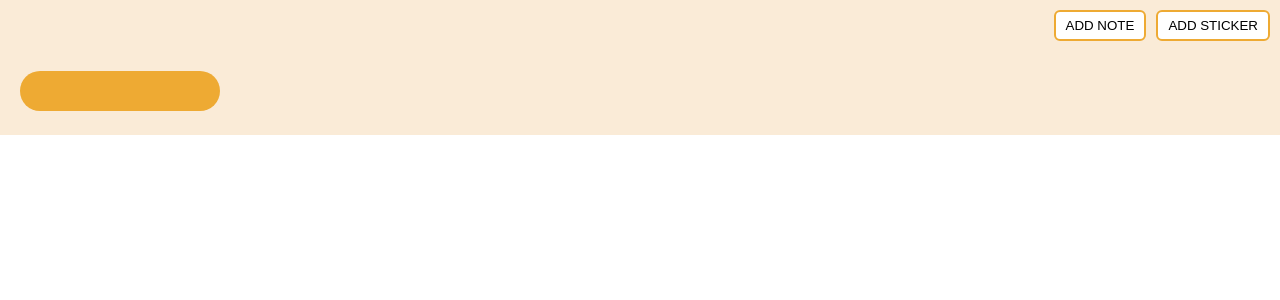
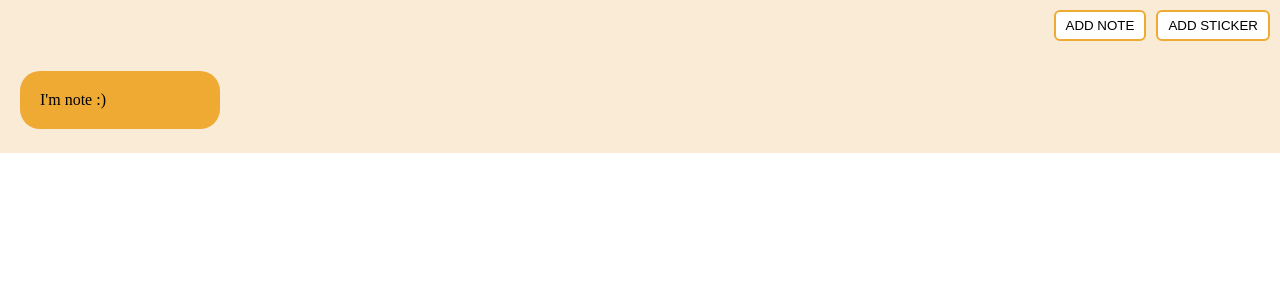
Before and after one commit to busygraybird/notes-and-stickers, a React app: page / in a window 1280 px wide. Both pictures are taken after a click on the button "ADD NOTE". Shown: the top 300 px of the page. Built offline with nearby package versions, Linux system fonts and the light colour scheme.

Commit message:
Add note placeholder

```diff
--- a/src/ui/Note/Note.module.scss
+++ b/src/ui/Note/Note.module.scss
@@ -6,4 +6,8 @@
   display: inline-block;
   border-radius: 20px;
   overflow-y: auto;
+
+  &__placeholder {
+    color: var(--placeholder-text-color);
+  }
 }
--- a/src/ui/Note/Note.tsx
+++ b/src/ui/Note/Note.tsx
@@ -13,9 +13,13 @@ const Note: FC<INote> = ({ color = '#eecabb', children }) => {
 
   return (
     <div style={noteStyle} className={styles.note}>
-      {children}
+      {children || <Placeholder />}
     </div>
   );
 };
 
+const Placeholder: FC = () => (
+  <span className={styles.notePlaceholder}>I&apos;m note :)</span>
+);
+
 export default Note;
--- a/src/ui/styles/vars.scss
+++ b/src/ui/styles/vars.scss
@@ -1,4 +1,6 @@
 :root {
   --button-border-color: #eeaa33;
   --button-background-color: #fff;
+
+  --placeholder-text-color: #c36700;
 }
```
